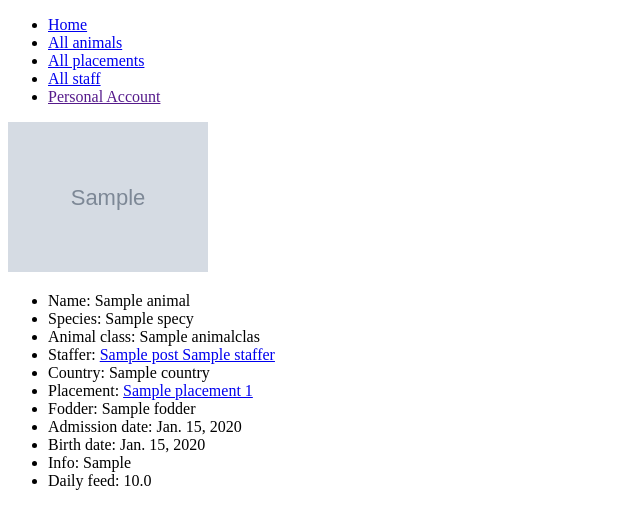
After one commit to aligenzzz/python-labs, a Django app: page /main/animals/1/ in a window 1280 px wide. The commit adds this page. Shown: the top 529 px of the page, without its empty margins (0-640 px from the left). Run offline with Django 4.2, Linux system fonts and the light colour scheme; tables that the repository leaves empty hold one stand-in row (values such as "Sample post"); grey boxes marked "Sample" are stand-in pictures.

Commit message:
add main views to see data

```diff
--- a/lab4/zoo_site/main/admin.py
+++ b/lab4/zoo_site/main/admin.py
@@ -1,5 +1,5 @@
 from django.contrib import admin
-from .models import Animal, AnimalClass, Staffer, Post, Placement, Species, Country
+from .models import Animal, AnimalClass, Staffer, Post, Placement, Species, Country, Fodder
 
 admin.site.register(Animal)
 admin.site.register(AnimalClass)
@@ -8,3 +8,4 @@ admin.site.register(Post)
 admin.site.register(Placement)
 admin.site.register(Species)
 admin.site.register(Country)
+admin.site.register(Fodder)
--- a/lab4/zoo_site/main/models.py
+++ b/lab4/zoo_site/main/models.py
@@ -67,8 +67,7 @@ class Placement(models.Model):
         verbose_name_plural = "Placements"
 
     def __str__(self):
-        pass
-
+        return f'{self.name} {self.number}'
 
 class Staffer(models.Model):
     phone_regex = RegexValidator(
@@ -85,7 +84,7 @@ class Staffer(models.Model):
         verbose_name_plural = "Staff"
 
     def __str__(self):
-        pass
+        return f'{self.post} {self.name}'
 
 
 class Animal(models.Model):
@@ -98,7 +97,7 @@ class Animal(models.Model):
     fodder = models.ForeignKey(Fodder, on_delete=models.SET_NULL, null=True)
     admission_date = models.DateField(null=True, blank=True)
     birth_date = models.DateField(null=True, blank=True)
-    image = models.ImageField()
+    image = models.URLField(default='')
     info = models.TextField()
     daily_feed = models.FloatField()
 
--- /dev/null
+++ b/lab4/zoo_site/main/templates/main/animal_detail.html
@@ -0,0 +1,20 @@
+{% extends 'main/index.html' %}
+
+{% block title %}Animal Details{% endblock %}
+
+{% block content %}
+  <img src="{{ animal.image }}" alt="Such image doesn't exist :(" style="max-width: 200px;">
+    <ul>
+        <li>Name: {{ animal.name }}</li>
+        <li>Species: {{ animal.species }}</li>
+        <li>Animal class: {{ animal.animal_class }}</li>
+        <li>Staffer: <a href="/main/staff/{{ animal.staffer.id }}">{{ animal.staffer }}</a></li>
+        <li>Country: {{ animal.country }}</li>
+        <li>Placement: <a href="/main/placements/{{ animal.placement.id }}">{{ animal.placement }}</a></li>
+        <li>Fodder: {{ animal.fodder }}</li>
+        <li>Admission date: {{ animal.admission_date }}</li>
+        <li>Birth date: {{ animal.birth_date }}</li>
+        <li>Info: {{ animal.info }}</li>
+        <li>Daily feed: {{ animal.daily_feed }}</li>
+    </ul>
+{% endblock %}
--- a/lab4/zoo_site/main/templates/main/index.html
+++ b/lab4/zoo_site/main/templates/main/index.html
@@ -5,7 +5,7 @@
     <meta name="viewport"
           content="width=device-width, user-scalable=no, initial-scale=1.0, maximum-scale=1.0, minimum-scale=1.0">
     <meta http-equiv="X-UA-Compatible" content="ie=edge">
-    <title>Zoo Home</title>
+    <title>{% block title %}Zoo Home{% endblock %}</title>
 </head>
 <body>
     <div>
@@ -13,12 +13,17 @@
             <li><a href="/main/">Home</a></li>
             <li><a href="/main/animals/">All animals</a></li>
             <li><a href="/main/placements/">All placements</a></li>
+            <li><a href="/main/staff/">All staff</a> </li>
+            <li><a href="">Personal Account</a></li>
         </ul>
+        {% block content %}
         <div>
           <h1>ZOO HOME</h1>
           <p>Welcome to <em>ZooSite</em>, a very basic Django website developed as a <em>LAB4</em>.</p>
-          <img src="https://i.pinimg.com/564x/af/67/41/af6741cb69e241b1d8e064cce8eace33.jpg" alt="Such image doesn't exist :(">
+            <p><em>Random fact about cats: </em>{{ fact }}</p>
+          <img src="{{ image_url }}" alt="Such image doesn't exist :(" style="max-width: 500px;">
         </div>
+        {% endblock %}
     </div>
 </body>
 </html>
--- a/lab4/zoo_site/main/urls.py
+++ b/lab4/zoo_site/main/urls.py
@@ -1,8 +1,15 @@
-from django.urls import re_path
+from django.urls import path
 from . import views
 
 urlpatterns = [
-    re_path(r'^$', views.index, name='index'),
-    re_path(r'^animals/$', views.animals, name='animals'),
-    re_path(r'^placements/$', views.placements, name='placements'),
+    path('', views.HomeView.as_view(), name='home'),
+    path('animals/', views.AnimalListView.as_view(), name='animals'),
+    path('animals/<int:id>/', views.AnimalDetailsView.as_view(), name='animal'),
+    path('placements/', views.PlacementListView.as_view(), name='placements'),
+    path('placements/<int:id>/', views.PlacementDetailsView.as_view(), name='placement'),
+    path('placements/<int:id>/animals/', views.PlacementAnimalsView.as_view(), name='placement_animals'),
+    path('staff/', views.StafferListView.as_view(), name='staff'),
+    path('staff/<int:id>/', views.StafferDetailsView.as_view(), name='staffer'),
+    path('staff/<int:id>/animals', views.StafferAnimalsView.as_view(), name='staffer_animals'),
+    path('staff/<int:id>/placements', views.StafferPlacementsView.as_view(), name='staffer_placements'),
 ]
--- a/lab4/zoo_site/main/views.py
+++ b/lab4/zoo_site/main/views.py
@@ -1,11 +1,116 @@
 from django.shortcuts import render
-from django.http import HttpResponse
+from django.views import generic
+from .models import Animal, Placement, Staffer
+from django.http import Http404
+import requests
+from django.views import View
 
-def index(request):
-    return render(request, 'main/index.html')
 
-def animals(request):
-    return HttpResponse("ANIMALS")
+class HomeView(View):
+    @staticmethod
+    def get(request):
+        response = requests.get('https://dog.ceo/api/breeds/image/random')
+        image_url = response.json()['message']
 
-def placements(request):
-    return HttpResponse("PLACEMENTS")
+        response = requests.get('https://catfact.ninja/fact')
+        fact = response.json()['fact']
+
+        context = {
+            'image_url': image_url,
+            'fact': fact
+        }
+
+        return render(request, 'main/index.html', context)
+
+
+class AnimalListView(generic.ListView):
+    model = Animal
+    context_object_name = 'animal_list'
+    template_name = 'main/animals.html'
+
+
+class AnimalDetailsView(View):
+    @staticmethod
+    def get(request, id):
+        try:
+            animal = Animal.objects.get(id=id)
+        except Animal.DoesNotExist:
+            raise Http404("Animal doesn't exist :(")
+
+        return render(
+            request,
+            'main/animal_detail.html',
+            context={'animal': animal, }
+        )
+
+class PlacementListView(generic.ListView):
+    model = Placement
+    context_object_name = 'placement_list'
+    template_name = 'main/placements.html'
+
+class PlacementDetailsView(View):
+    @staticmethod
+    def get(request, id):
+        try:
+            placement = Placement.objects.get(id=id)
+        except Placement.DoesNotExist:
+            raise Http404("Placement doesn't exist :(")
+
+        return render(
+            request,
+            'main/placement_detail.html',
+            context={'placement': placement, }
+        )
+
+
+class PlacementAnimalsView(generic.ListView):
+    model = Animal
+    context_object_name = 'animal_list'
+    template_name = 'main/animals.html'
+
+    def get_queryset(self):
+        id = self.kwargs['id']
+        placement = Placement.objects.get(id=id)
+        return Animal.objects.filter(placement=placement)
+
+
+class StafferListView(generic.ListView):
+    model = Staffer
+    context_object_name = 'staff_list'
+    template_name = 'main/staff.html'
+
+
+class StafferDetailsView(View):
+    @staticmethod
+    def get(request, id):
+        try:
+            staffer = Staffer.objects.get(id=id)
+        except Staffer.DoesNotExist:
+            raise Http404("Staffer doesn't exist :(")
+
+        return render(
+            request,
+            'main/staffer_detail.html',
+            context={'staffer': staffer, }
+        )
+
+class StafferAnimalsView(generic.ListView):
+    model = Animal
+    context_object_name = 'animal_list'
+    template_name = 'main/animals.html'
+
+    def get_queryset(self):
+        id = self.kwargs['id']
+        staffer = Staffer.objects.get(id=id)
+        return Animal.objects.filter(staffer=staffer)
+
+
+class StafferPlacementsView(generic.ListView):
+    model = Placement
+    context_object_name = 'placement_list'
+    template_name = 'main/placements.html'
+
+    def get_queryset(self):
+        id = self.kwargs['id']
+        staffer = Staffer.objects.get(id=id)
+        return Placement.objects.filter(animals__in=staffer.animals.all()).distinct()
--- a/lab4/zoo_site/zoo_site/urls.py
+++ b/lab4/zoo_site/zoo_site/urls.py
@@ -16,8 +16,10 @@ Including another URLconf
 """
 from django.contrib import admin
 from django.urls import path, include
+from django.shortcuts import redirect
 
 urlpatterns = [
     path('admin/', admin.site.urls),
+    path('', lambda request: redirect('main/')),
     path('main/', include('main.urls')),
 ]
```
Also changed, not shown: lab4/zoo_site/main/templates/main/animals.html (added, +22 -0 lines), lab4/zoo_site/main/templates/main/placement_detail.html (added, +17 -0 lines), lab4/zoo_site/main/templates/main/placements.html (added, +22 -0 lines), lab4/zoo_site/main/templates/main/staff.html (added, +22 -0 lines), lab4/zoo_site/main/templates/main/staffer_detail.html (added, +13 -0 lines), lab4/zoo_site/main/migrations/0005_alter_animal_image.py (added).
